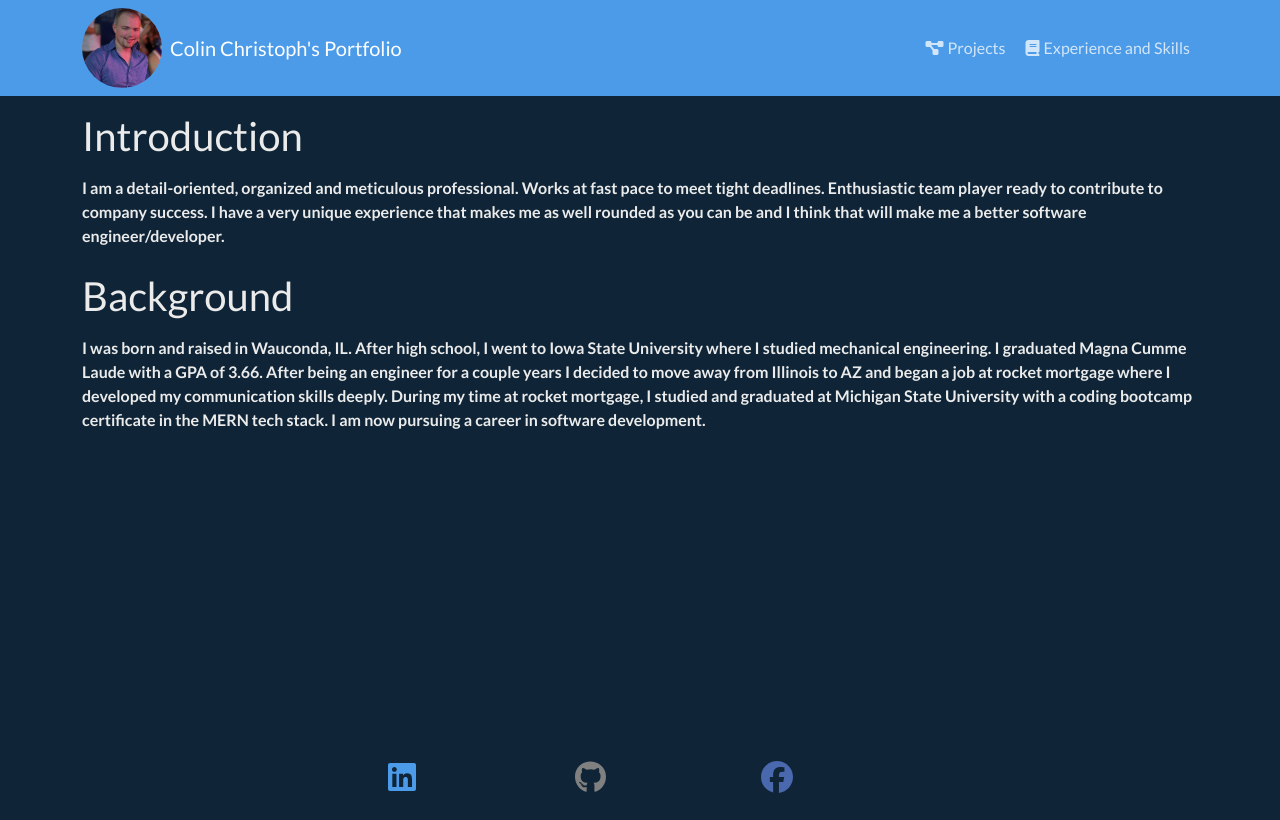
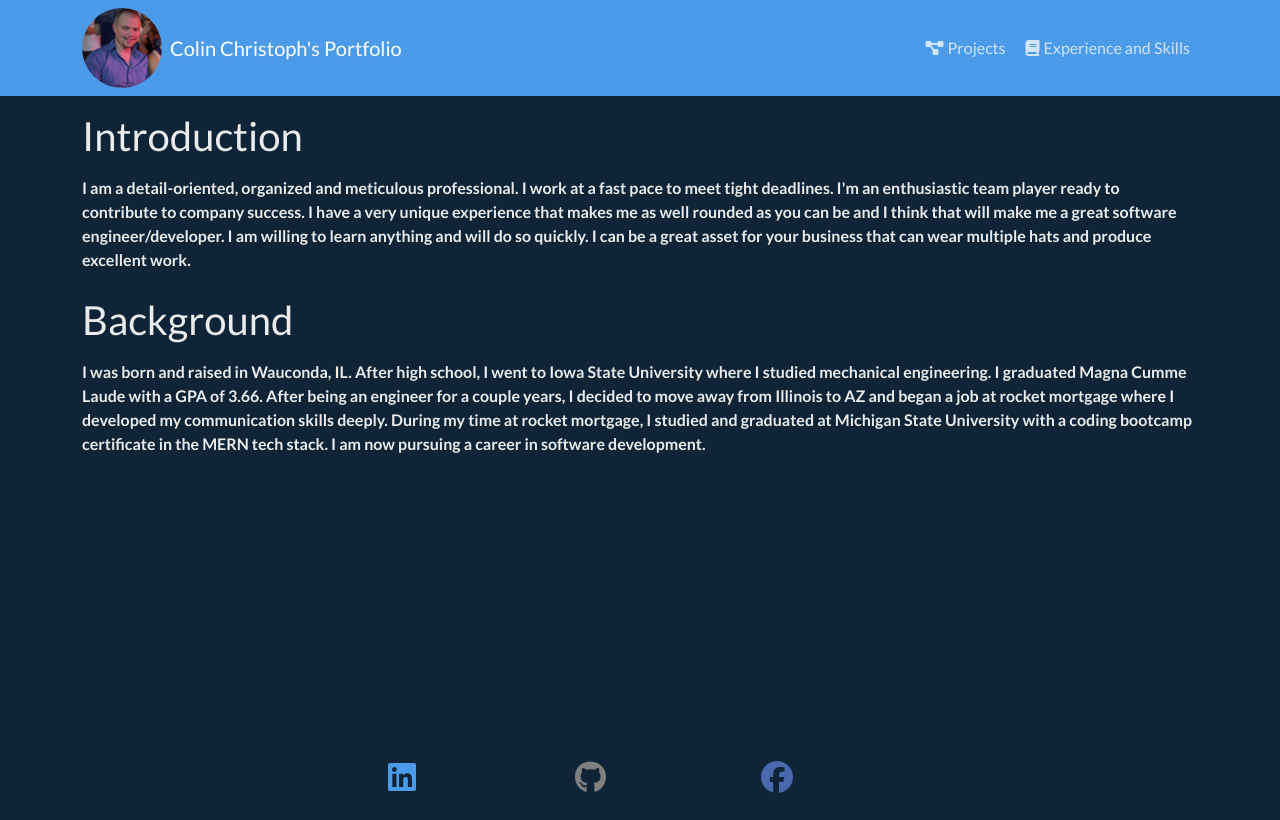
Before and after one commit to colinc27/MyReactPortfolio, a React (Create React App) app in the folder myreactportfolio/: page / in a window 1280 px wide. Built offline with nearby package versions, Linux system fonts and the light colour scheme.

Commit message:
Update Intro.js

```diff
--- a/myreactportfolio/src/components/Intro.js
+++ b/myreactportfolio/src/components/Intro.js
@@ -6,11 +6,13 @@ const Intro = () => {
       <h1>Introduction</h1>
       <strong>
         <p className="py-2">
-          I am a detail-oriented, organized and meticulous professional. Works
-          at fast pace to meet tight deadlines. Enthusiastic team player ready
-          to contribute to company success. I have a very unique experience that
-          makes me as well rounded as you can be and I think that will make me a
-          better software engineer/developer.
+          I am a detail-oriented, organized and meticulous professional. I work
+          at a fast pace to meet tight deadlines. I'm an enthusiastic team
+          player ready to contribute to company success. I have a very unique
+          experience that makes me as well rounded as you can be and I think
+          that will make me a great software engineer/developer. I am willing to
+          learn anything and will do so quickly. I can be a great asset for your
+          business that can wear multiple hats and produce excellent work.
         </p>
       </strong>
 
@@ -20,12 +22,12 @@ const Intro = () => {
           I was born and raised in Wauconda, IL. After high school, I went to
           Iowa State University where I studied mechanical engineering. I
           graduated Magna Cumme Laude with a GPA of 3.66. After being an
-          engineer for a couple years I decided to move away from Illinois to AZ
-          and began a job at rocket mortgage where I developed my communication
-          skills deeply. During my time at rocket mortgage, I studied and
-          graduated at Michigan State University with a coding bootcamp
-          certificate in the MERN tech stack. I am now pursuing a career in
-          software development.
+          engineer for a couple years, I decided to move away from Illinois to
+          AZ and began a job at rocket mortgage where I developed my
+          communication skills deeply. During my time at rocket mortgage, I
+          studied and graduated at Michigan State University with a coding
+          bootcamp certificate in the MERN tech stack. I am now pursuing a
+          career in software development.
         </p>
       </strong>
     </div>
```
